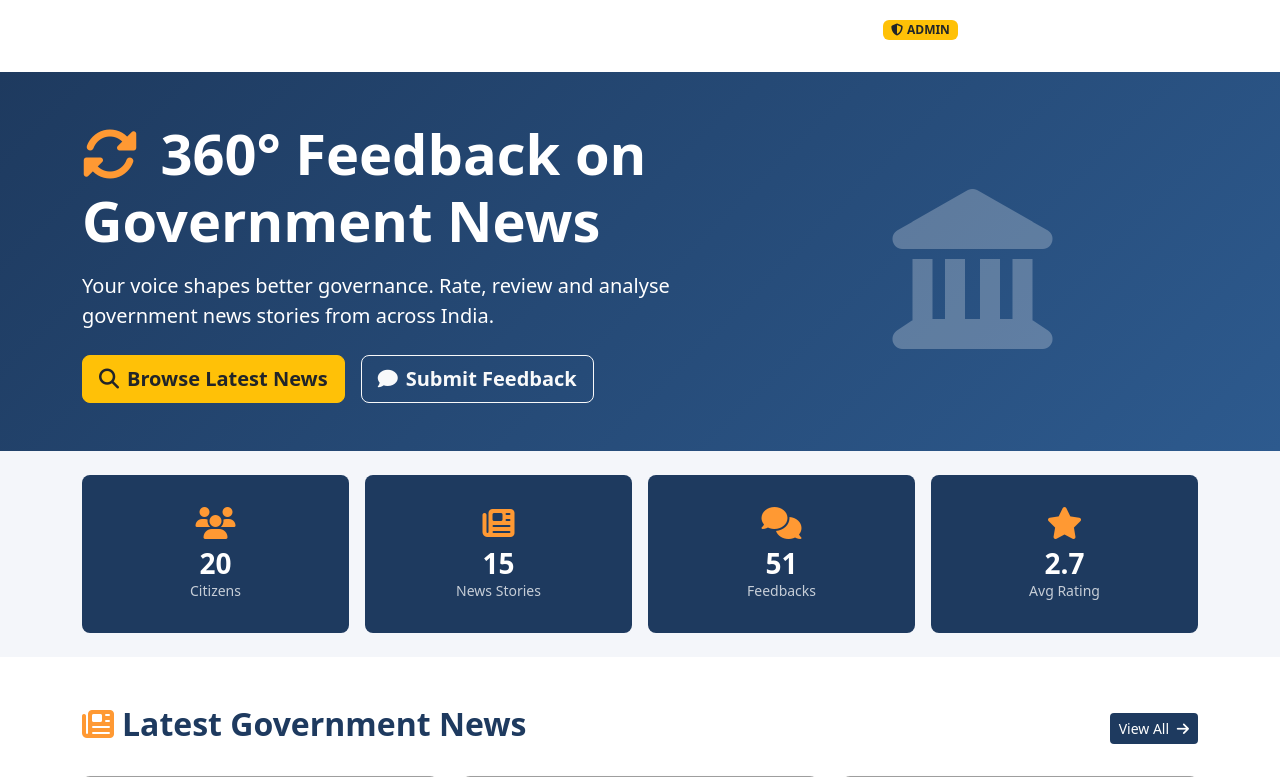
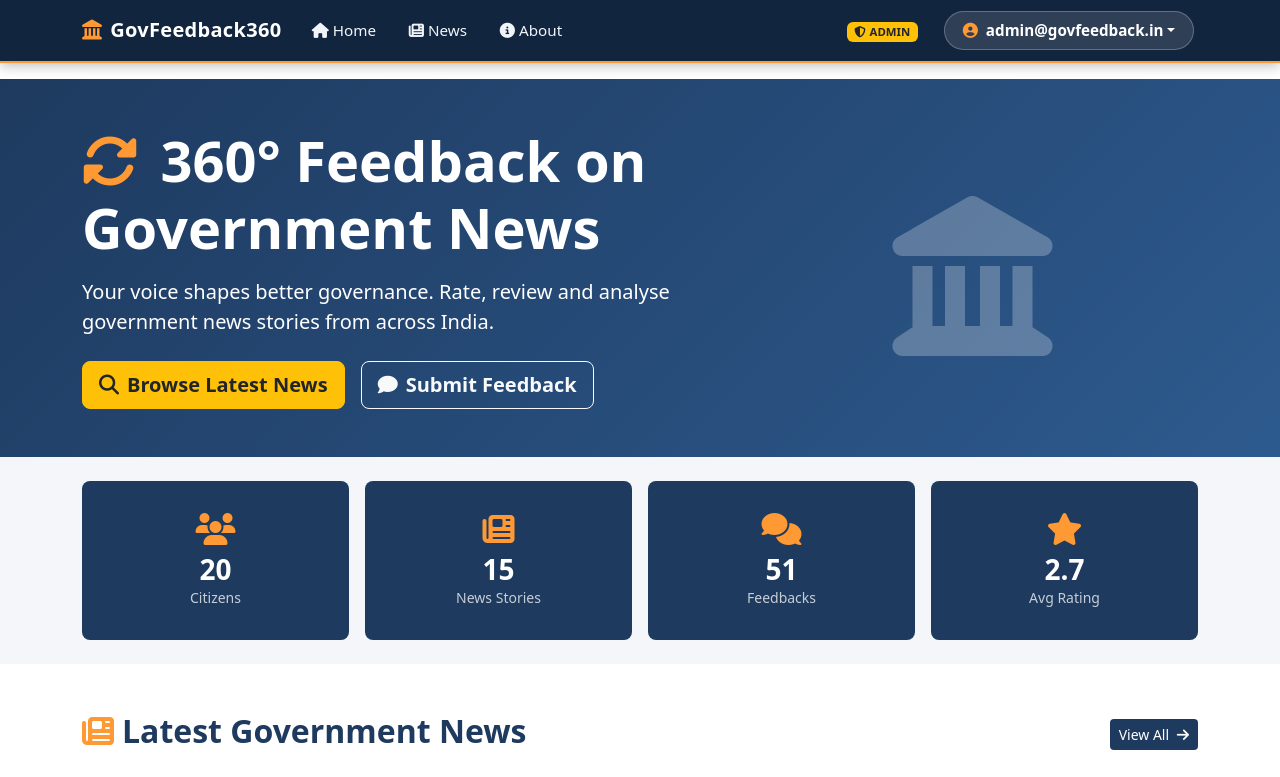
Before and after one commit to abhilashjha2004/360-Feedback-on-Government-News, an ASP.NET Core app: page / in a window 1280 px wide. Shown: the top 777 px of the page. Run offline with ASP.NET Core 8, Linux system fonts and the light colour scheme; a user stored in the database is signed in; data comes from the database, SQL or seed files in the repository; some libraries are stand-ins or nearby versions; grey boxes are pictures that could not be loaded.

Commit message:
update to navbar visible properly

```diff
--- a/GovernmentFeedbackPlatform/Views/Shared/_Layout.cshtml
+++ b/GovernmentFeedbackPlatform/Views/Shared/_Layout.cshtml
@@ -17,12 +17,12 @@
 <body>
 
     <!-- Navbar -->
-    <nav class="navbar navbar-expand-lg navbar-dark" style="background-color: var(--navy);">
+    <nav class="navbar navbar-expand-lg navbar-dark custom-navbar shadow-sm" style="background-color: #12253f !important; border-bottom: 2px solid #ff9933 !important;">
         <div class="container">
-            <a class="navbar-brand fw-bold fs-5" asp-controller="Home" asp-action="Index">
+            <a class="navbar-brand fw-bold fs-5 text-white" asp-controller="Home" asp-action="Index">
                 <i class="fa-solid fa-landmark me-2 text-saffron"></i>GovFeedback360
             </a>
-            <button class="navbar-toggler" type="button" data-bs-toggle="collapse" data-bs-target="#navbarMain"
+            <button class="navbar-toggler border-white" type="button" data-bs-toggle="collapse" data-bs-target="#navbarMain"
                     aria-controls="navbarMain" aria-expanded="false" aria-label="Toggle navigation">
                 <span class="navbar-toggler-icon"></span>
             </button>
@@ -72,9 +72,9 @@
                         }
 
                         <li class="nav-item dropdown">
-                            <a class="nav-link dropdown-toggle d-flex align-items-center" href="#" id="userDropdown"
+                            <a class="nav-link dropdown-toggle d-flex align-items-center text-white fw-semibold" href="#" id="userDropdown"
                                role="button" data-bs-toggle="dropdown" aria-expanded="false">
-                                <i class="fa-solid fa-circle-user me-1"></i>
+                                <i class="fa-solid fa-circle-user me-2 text-saffron"></i>
                                 @User.Identity.Name
                             </a>
                             <ul class="dropdown-menu dropdown-menu-end" aria-labelledby="userDropdown">
--- a/GovernmentFeedbackPlatform/wwwroot/css/site.css
+++ b/GovernmentFeedbackPlatform/wwwroot/css/site.css
@@ -1,5 +1,16 @@
+:root {
+  --navy: #1e3a5f;
+  --navy-dark: #12253f;
+  --navy-light: #2d5a8e;
+  --saffron: #ff9933;
+  --saffron-dark: #e68522;
+  --saffron-light: #fff3e6;
+}
+
 html {
   font-size: 14px;
+  position: relative;
+  min-height: 100%;
 }
 
 @media (min-width: 768px) {
@@ -8,17 +19,126 @@ html {
   }
 }
 
+body {
+  margin-bottom: 60px;
+}
+
+/* ==============================================================
+   Top Navigation Bar Styling (High Contrast & Clear Visibility)
+   ============================================================== */
+nav.navbar,
+.custom-navbar {
+  background-color: #12253f !important;
+  box-shadow: 0 3px 12px rgba(0, 0, 0, 0.25) !important;
+  padding-top: 0.65rem !important;
+  padding-bottom: 0.65rem !important;
+  border-bottom: 2px solid #ff9933 !important;
+}
+
+nav.navbar .navbar-brand {
+  color: #ffffff !important;
+  font-weight: 700 !important;
+  font-size: 1.25rem !important;
+  letter-spacing: 0.3px;
+  display: inline-flex;
+  align-items: center;
+}
+
+nav.navbar .navbar-brand:hover {
+  color: #ff9933 !important;
+}
+
+nav.navbar .nav-link {
+  color: #f1f5f9 !important;
+  font-weight: 500;
+  font-size: 0.95rem;
+  padding: 0.45rem 0.9rem !important;
+  border-radius: 6px;
+  transition: all 0.2s ease-in-out;
+  margin-right: 0.25rem;
+}
+
+nav.navbar .nav-link:hover,
+nav.navbar .nav-link:focus {
+  color: #ffffff !important;
+  background-color: rgba(255, 255, 255, 0.14) !important;
+}
+
+nav.navbar .nav-link.active {
+  color: #ff9933 !important;
+  background-color: rgba(255, 153, 51, 0.15) !important;
+  font-weight: 600;
+}
+
+/* User Account Dropdown Toggle Button */
+nav.navbar .nav-item .dropdown-toggle {
+  color: #ffffff !important;
+  background-color: rgba(255, 255, 255, 0.12) !important;
+  border: 1px solid rgba(255, 255, 255, 0.25) !important;
+  padding: 0.45rem 1.1rem !important;
+  border-radius: 20px !important;
+  font-weight: 600;
+  cursor: pointer;
+}
+
+nav.navbar .nav-item .dropdown-toggle:hover,
+nav.navbar .nav-item .dropdown-toggle:focus {
+  background-color: rgba(255, 255, 255, 0.22) !important;
+  border-color: #ff9933 !important;
+  color: #ffffff !important;
+}
+
+/* Dropdown Menu Popup */
+.dropdown-menu {
+  border-radius: 10px;
+  box-shadow: 0 10px 30px rgba(0, 0, 0, 0.2);
+  border: 1px solid #cbd5e1;
+  padding: 0.5rem;
+  min-width: 180px;
+}
+
+.dropdown-item {
+  border-radius: 6px;
+  font-size: 0.92rem;
+  font-weight: 500;
+  padding: 0.5rem 1rem;
+  transition: background-color 0.15s ease;
+}
+
+.dropdown-item:hover,
+.dropdown-item:focus {
+  background-color: #f1f5f9;
+}
+
+/* Color Helper Utilities */
+.text-saffron {
+  color: #ff9933 !important;
+}
+
+.text-navy {
+  color: #12253f !important;
+}
+
+.btn-saffron {
+  background-color: #ff9933 !important;
+  border-color: #ff9933 !important;
+  color: #12253f !important;
+  font-weight: 600;
+}
+
+.btn-saffron:hover,
+.btn-saffron:focus {
+  background-color: #e68522 !important;
+  border-color: #e68522 !important;
+  color: #ffffff !important;
+}
+
+.footer-link:hover {
+  color: #ff9933 !important;
+}
+
 .btn:focus, .btn:active:focus, .btn-link.nav-link:focus, .form-control:focus, .form-check-input:focus {
   box-shadow: 0 0 0 0.1rem white, 0 0 0 0.25rem #258cfb;
-}
-
-html {
-  position: relative;
-  min-height: 100%;
-}
-
-body {
-  margin-bottom: 60px;
 }
 
 .form-floating > .form-control-plaintext::placeholder, .form-floating > .form-control::placeholder {
```
